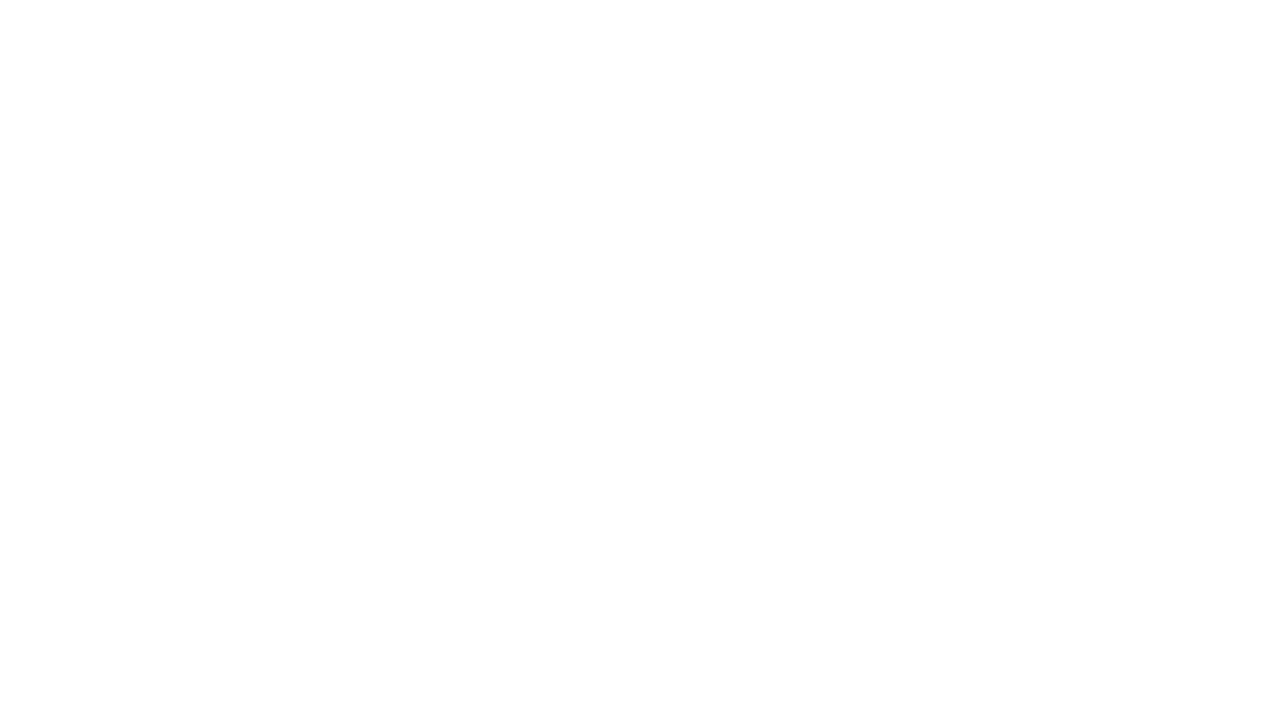
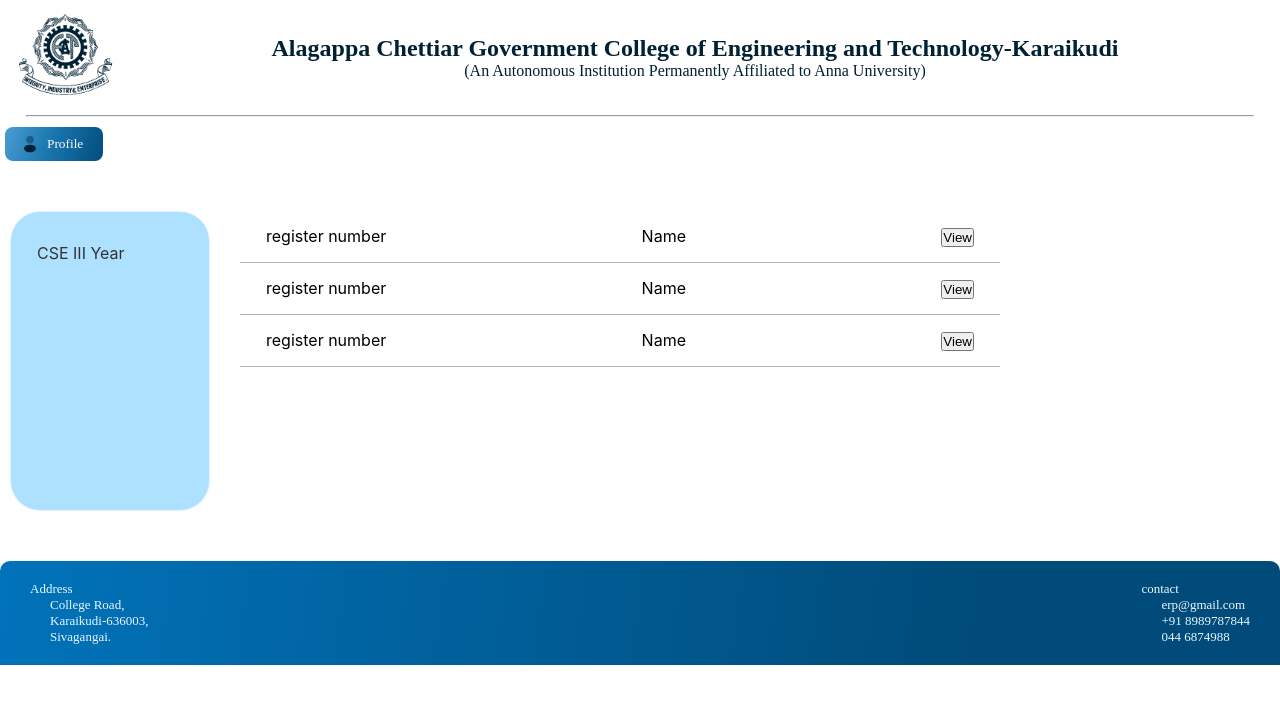
Before and after one commit to JawaharRL/erp-frontend, a React (Create React App) app in the folder frontend/: page /faculty-dashboard in a window 1280 px wide. Before the commit this address had no page. Shown: the top 704 px of the page. Built offline with nearby package versions, Linux system fonts and the light colour scheme.

Commit message:
Faculty  Login Navigation

```diff
--- a/frontend/src/App.js
+++ b/frontend/src/App.js
@@ -1,7 +1,7 @@
 import React from 'react';
 import './App.css';
 import { BrowserRouter, Routes, Route } from 'react-router-dom';
-import { Landingpage, Loginpage, Personalform,Academicform, Profilepage } from './Pages';
+import { Landingpage, Loginpage, Personalform,Academicform, Profilepage, Facultydashboard } from './Pages';
 
 
 function App() {
@@ -14,6 +14,7 @@
         <Route path="/personal-form" element={<Personalform/>}/>
         <Route path="/academic-form" element={<Academicform/>}/>
         <Route path="/profile-page" element={<Profilepage/>}/>
+        <Route path="/faculty-dashboard" element={<Facultydashboard/>}/>
       </Routes>
 
     </div>
--- /dev/null
+++ b/frontend/src/Components/Studentsampledata/Studentsampledata.css
@@ -0,0 +1,8 @@
+.student_sample_data{
+    display: flex;
+    width: 760px;
+    /* background-color: antiquewhite; */
+    justify-content: space-between;
+    padding: 15px 26px;
+    border-bottom: 1.5px solid rgba(0, 0, 0,0.3) ;
+}
--- /dev/null
+++ b/frontend/src/Components/Studentsampledata/Studentsampledata.jsx
@@ -0,0 +1,24 @@
+import React from 'react'
+
+import './Studentsampledata.css'
+
+function Studentsampledata() {
+  return (
+    <div>
+        <div className="student_sample_data">
+           <div>
+           <p>register number</p>
+           </div>
+           <div>
+           <p>Name</p>
+           </div>
+           <div>
+           <button>View</button>
+           </div>
+
+        </div>
+    </div>
+  )
+}
+
+export default Studentsampledata
--- /dev/null
+++ b/frontend/src/Pages/Facultydashboard/Facultydashboard.css
@@ -0,0 +1,12 @@
+.profile-links{
+    width: 200px;
+}
+.faculty_dashboard_container{
+    display: flex;
+    margin-bottom: 50px;
+    margin-top: 50px;
+
+}
+.student_sampledata_container{
+    margin-left: 30px;
+}
--- /dev/null
+++ b/frontend/src/Pages/Facultydashboard/Facultydashboard.jsx
@@ -0,0 +1,49 @@
+import React from 'react'
+import './Facultydashboard.css'
+import Header from "../../Components/Header/Header.jsx";
+import Footer from "../../Components/Footer/Footer.jsx";
+import Studentsampledata from "../../Components/Studentsampledata/Studentsampledata.jsx";
+import Allbuttons from "../../Components/Allbuttons/Allbuttons.jsx";
+import Profileicon from "../../Assets/profile.svg";
+
+function Facultydashboard() {
+
+
+  return (
+    <div>
+        <Header/>
+        <div className="nav">
+        <Allbuttons
+          className="profile-button"
+          target={""}
+          value="Profile"
+          image={Profileicon}
+        />
+      </div>
+        <div className="faculty_dashboard_container">
+
+        <div className="profile-links">
+          <ul>
+            <li className="profile_links"  >CSE III Year</li>
+            {/* <li className="profile_links" >Requsts</li> */}
+          </ul>
+        </div>
+
+
+        <div className="student_sampledata_container">
+        <Studentsampledata/>
+        <Studentsampledata/>
+        <Studentsampledata/>
+
+
+        </div>
+
+
+        </div>
+        <Footer/>
+
+    </div>
+  )
+}
+
+export default Facultydashboard
--- a/frontend/src/Pages/Loginpage/Loginpage.jsx
+++ b/frontend/src/Pages/Loginpage/Loginpage.jsx
@@ -9,19 +9,19 @@
 function Loginpage() {
 
 
-  const [registerNo, setregisterNo] = useState('');
+  const [userId, setuserId] = useState('');
   const [password, setPassword] = useState('');
   const navigate =useNavigate();
 
   function handleSubmit(e) {
     e.preventDefault();
-    axios.post("http://localhost:8080/api/authentication/authenticate", { registerNo, password })
+    axios.post("http://localhost:8080/api/authentication/authenticate", { userId, password })
       .then(async(res) => {
         console.log(res);
-        if(res.data === "Authentication successful"){
+        if(res.data === "Student Authentication successful"){
           toast("Login Successful");
           await new Promise((resolve) => setTimeout(resolve, 1000));
-          navigate('/profile-page',{state: {registerNo}})
+          navigate('/profile-page',{state: {userId}})
         }
         else if (res.data === "Academics form not filled") {
           toast("Login Successful");
@@ -31,11 +31,16 @@
         else if(res.data ==="Personal form not filled"){
           toast("Login Successful");
           await new Promise((resolve) => setTimeout(resolve, 1000));
-          navigate('/personal-form',{state: {registerNo}})
+          navigate('/personal-form',{state: {userId}})
         }
         else if(res.data ==="Invalid register Number"){
           toast("Invalid register Number or Password");
           await new Promise((resolve) => setTimeout(resolve, 1000));
+        }
+        else if(res.data ==="Faculty Authentication successful"){
+          toast("Login Successful");
+          await new Promise((resolve) => setTimeout(resolve, 1000));
+          navigate('/faculty-dashboard',{state: {userId}})
         }
       })
       .catch(err => {
@@ -51,8 +56,8 @@
           <div className="form">
             <h1 id='login-title'>Login</h1>
             <form id="login" onSubmit={handleSubmit}>
-              <label className='login-mailid' htmlFor="registerNo" >Register No</label>
-              <input type="text" id='input-mail' onChange={e => setregisterNo(e.target.value)}  />
+              <label className='login-mailid' htmlFor="userId" >User Id</label>
+              <input type="text" id='input-mail' onChange={e => setuserId(e.target.value)}  />
               <label className='login-password' htmlFor="Password">Password</label>
               <input type="password" onChange={e => setPassword(e.target.value)} />
               <a href="#" id='forgotpassword'> <p className='forgotpassword'>Forgot password?</p></a>
--- a/frontend/src/Pages/index.js
+++ b/frontend/src/Pages/index.js
@@ -3,3 +3,4 @@
 export {default as Personalform} from './Personalform/Personalform.jsx'
 export {default as Academicform} from './Academicform/Academicform.jsx'
 export {default as Profilepage} from './Profilepage/Profilepage.jsx'
+export {default as Facultydashboard} from './Facultydashboard/Facultydashboard.jsx'
```
